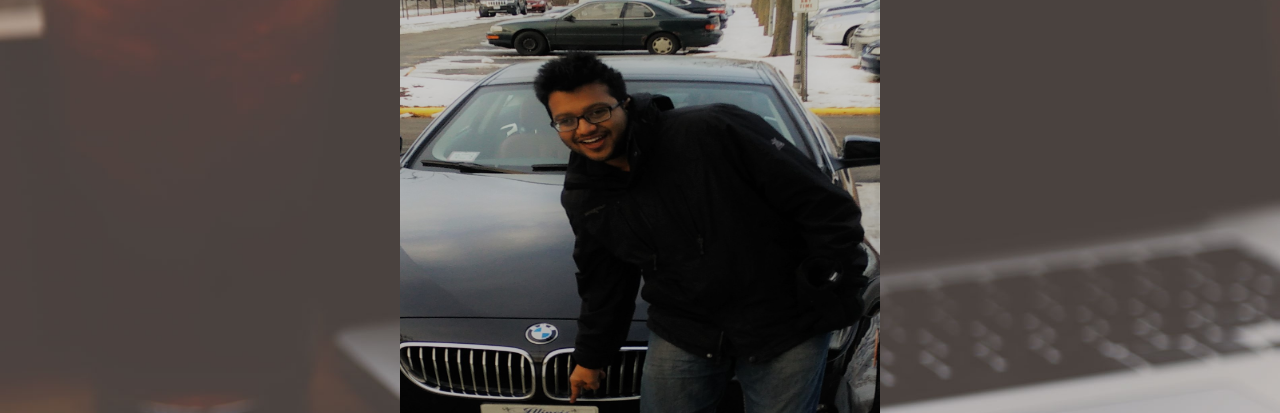
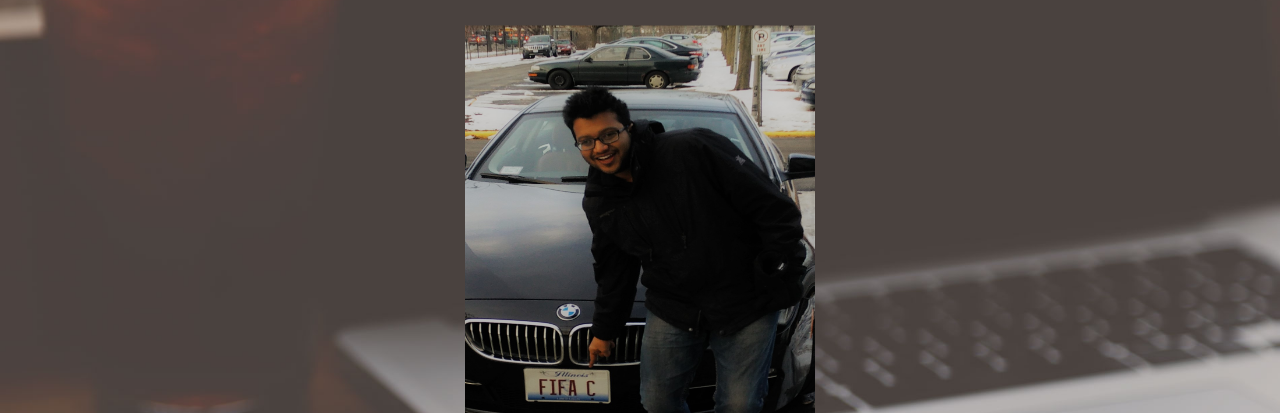
Before and after one commit to goutkannan/gout.kannan.io, a website: page index.html in a window 1280 px wide. Shown: the part 53-466 px from the top of the page. Drawn offline with nearby package versions, Linux system fonts and the light colour scheme.

Commit message:
Update index.html

```diff
--- a/index.html
+++ b/index.html
@@ -83,7 +83,7 @@
     <header>
         <div class="header-content">
             <div class="header-content-inner">
-                <img src="img/IMG_me.jpg" width="480" height="500"  alt=" Can't find"/>
+                <img src="img/IMG_me.jpg" width="350" height="400"  alt=" Can't find"/>
                 <h1 id="homeHeading">Goutham Kannan</h1>
                 <hr>
                 <span class="skills">Software Developer - Data Science Enthusiast</p>
```
